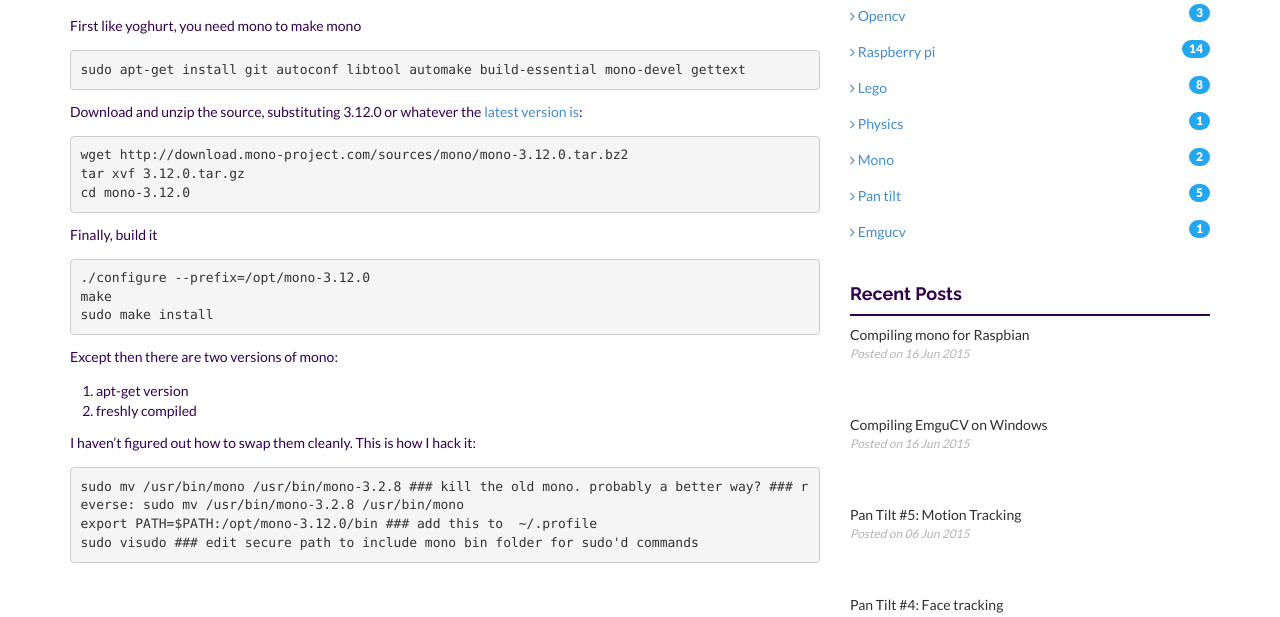
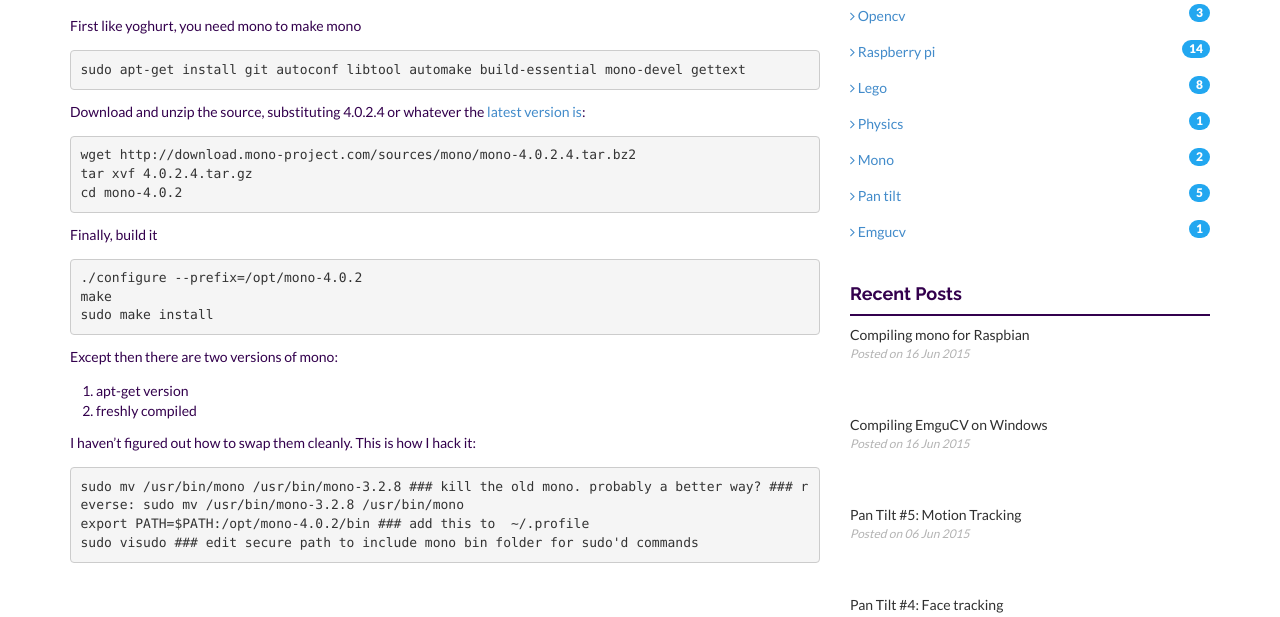
Before and after one commit to neutmute/neutmute.github.io, a Jekyll site: the page built from _posts/blog/2015-06-16-Compiling-mono-on-the-Raspberry-Pi.md, in a window 1280 px wide and 1285 px high. Shown: the part 200-817 px from the top of the window. Built offline with Jekyll 4.4.1, drawn with Linux system fonts in a browser that asks for light colours; nearby versions of some CDN libraries; comment, search, counter and statistics services are not loaded.

Commit message:
latest mono version

```diff
--- a/_posts/blog/2015-04-21-emgucv-on-the-raspberry-pi-with-mono-3.html
+++ b/_posts/blog/2015-04-21-emgucv-on-the-raspberry-pi-with-mono-3.html
@@ -16,7 +16,8 @@ meta:
   _edit_last: '1'
 excerpt: Even more EmguCV on the Raspberry Pi
 ---
-<p>It is getting even easier to build EmguCv and OpenCV for the Raspberry Pi. Recent commits to EmguCV have added build support for Raspbian. From commit [1fa5e56] I only had to follow the <a href="http://www.emgu.com/wiki/index.php/Download_And_Installation#Raspbian_.28Raspberry_Pi_2.29_2">EmguCV instructions</a> with a minor tweak.</p>
+<p>It is getting even easier to build EmguCv and OpenCV for the Raspberry Pi. Recent commits to EmguCV have added build support for Raspbian.
+From commit <a href="https://github.com/neutmute/emgucv/commit/1fa5e56a66d2a7526edb1b41aad57fc7ac247bb3">[1fa5e56]</a> I only had to follow the <a href="http://www.emgu.com/wiki/index.php/Download_And_Installation#Raspbian_.28Raspberry_Pi_2.29_2">EmguCV instructions</a> with a minor tweak.</p>
 <p>At near 100% complete compilation, there was an error</p>
 <pre><span style="color: #ff6600;">fatal error: opencv2/hal/defs.h: No such file or directory </span></pre>
 <p>which I solved with</p>
--- a/_posts/blog/2015-06-16-Compiling-mono-on-the-Raspberry-Pi.md
+++ b/_posts/blog/2015-06-16-Compiling-mono-on-the-Raspberry-Pi.md
@@ -6,6 +6,8 @@ categories:
 - mono
 - raspberry pi
 tags: []
+monoVersionDownload: 4.0.2.4
+monoVersionExtract: 4.0.2
 excerpt: Notes on compiling mono for Raspbian
 ---
 This is my cheat sheet for compiling mono on Raspbian which come from the [mono docs](http://www.mono-project.com/docs/compiling-mono/linux/).
@@ -14,15 +16,15 @@ First like yoghurt, you need mono to make mono
 
     sudo apt-get install git autoconf libtool automake build-essential mono-devel gettext
 
-Download and unzip the source, substituting 3.12.0 or whatever the [latest version is](http://download.mono-project.com/sources/mono/):
+Download and unzip the source, substituting {{page.monoVersionDownload}} or whatever the [latest version is](http://download.mono-project.com/sources/mono/):
 
-    wget http://download.mono-project.com/sources/mono/mono-3.12.0.tar.bz2
-    tar xvf 3.12.0.tar.gz
-    cd mono-3.12.0
+    wget http://download.mono-project.com/sources/mono/mono-{{page.monoVersionDownload}}.tar.bz2
+    tar xvf {{page.monoVersionDownload}}.tar.gz
+    cd mono-{{page.monoVersionExtract}}
 
-Finally, build it
+Finally, build it {{title}}
 
-    ./configure --prefix=/opt/mono-3.12.0
+    ./configure --prefix=/opt/mono-{{page.monoVersionExtract}}
     make
     sudo make install
 
@@ -34,5 +36,5 @@ Except then there are two versions of mono:
 I haven't figured out how to swap them cleanly. This is how I hack it:
 
     sudo mv /usr/bin/mono /usr/bin/mono-3.2.8 ### kill the old mono. probably a better way? ### reverse: sudo mv /usr/bin/mono-3.2.8 /usr/bin/mono
-    export PATH=$PATH:/opt/mono-3.12.0/bin ### add this to  ~/.profile
+    export PATH=$PATH:/opt/mono-{{page.monoVersionExtract}}/bin ### add this to  ~/.profile
     sudo visudo ### edit secure path to include mono bin folder for sudo'd commands
```
Also changed, not shown: 1 other file.
